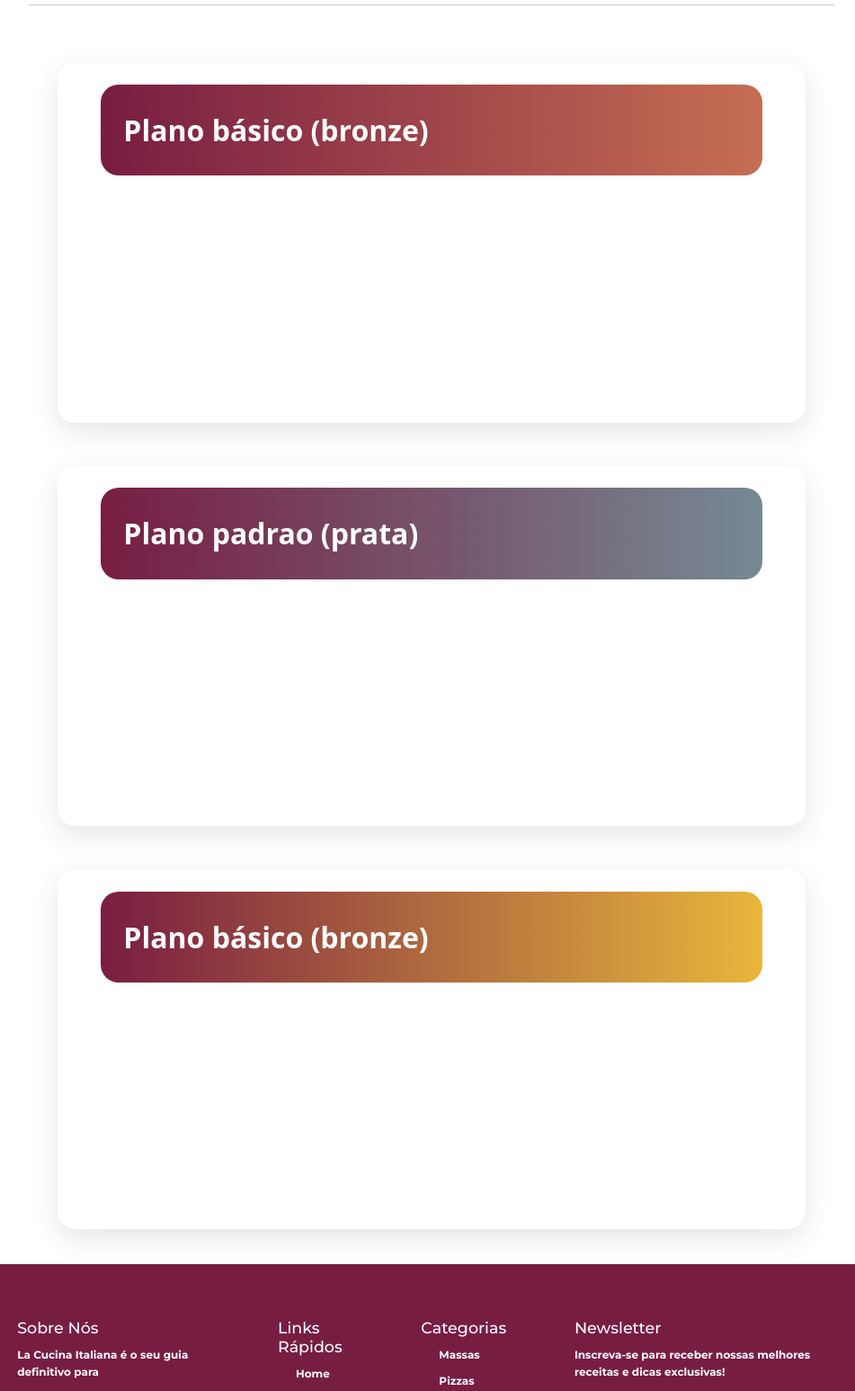
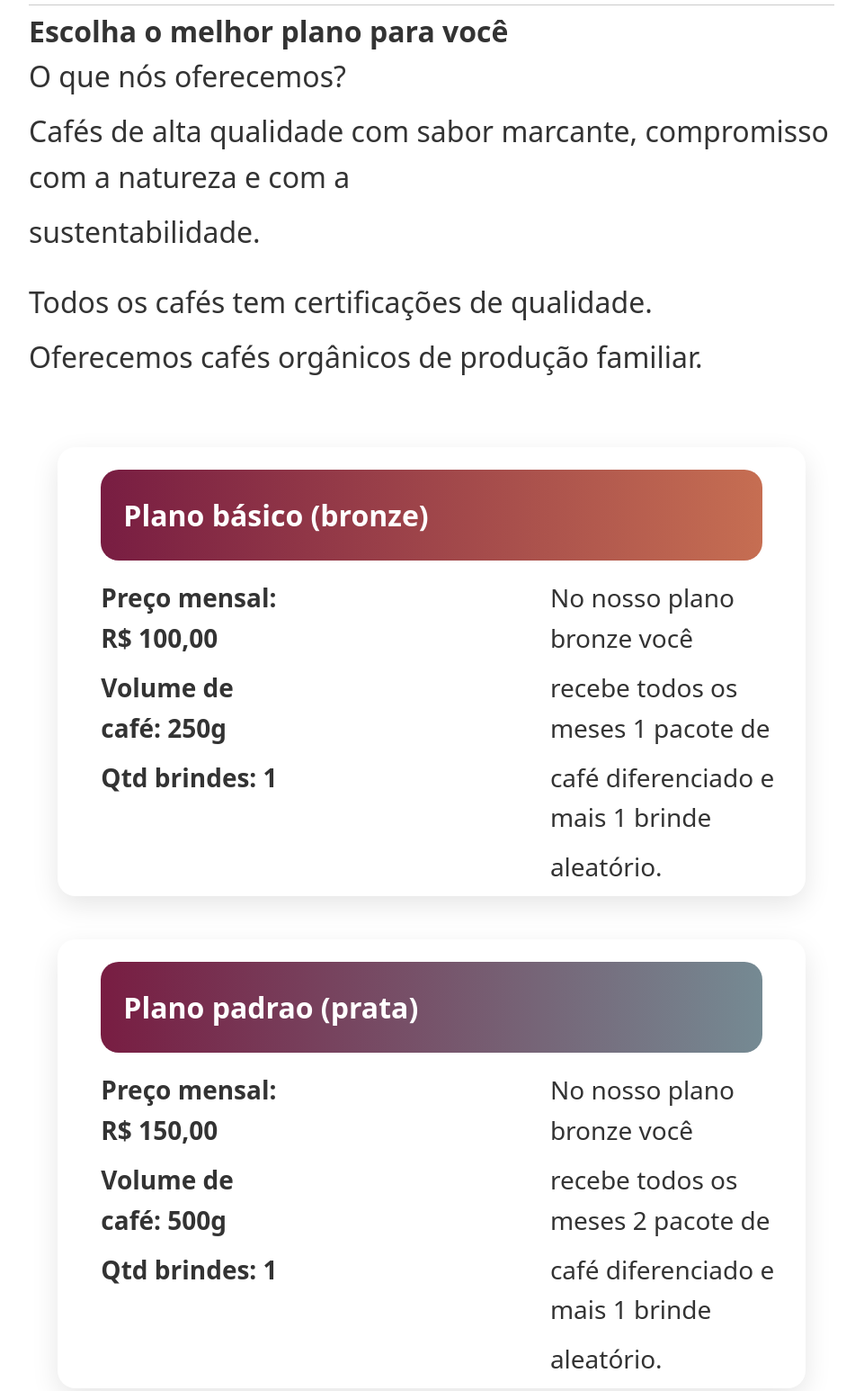
Before and after one commit to GabrielAndradeFerreira/ines_cafe, a plain HTML site: page html/tela_assinaturas.html in a window 1280 px wide. Shown: the part 200-1746 px from the top of the page at 90% size, without its empty margins (160-1111 px from the left). Drawn offline with nearby package versions, Linux system fonts and the light colour scheme.

Commit message:
Add files via upload
tela de assinaturas completa

```diff
--- a/css/page/tela_assinaturas.css
+++ b/css/page/tela_assinaturas.css
@@ -42,6 +42,28 @@ ul {
     margin-left: 15%;
     margin-right: 15%;
 }
+.text_title{
+    font-family: system-ui, -apple-system, BlinkMacSystemFont, 'Segoe UI', Roboto, Oxygen, Ubuntu, Cantarell, 'Open Sans', 'Helvetica Neue', sans-serif;
+    font-size: 32px;
+    font-weight: bolder;
+}
+.text_descricao_da_pagina p{
+    font-family: system-ui, -apple-system, BlinkMacSystemFont, 'Segoe UI', Roboto, Oxygen, Ubuntu, Cantarell, 'Open Sans', 'Helvetica Neue', sans-serif;
+    font-size:32px;
+    font-weight:400;
+}
+.text_detalhes_container{
+    font-family: system-ui, -apple-system, BlinkMacSystemFont, 'Segoe UI', Roboto, Oxygen, Ubuntu, Cantarell, 'Open Sans', 'Helvetica Neue', sans-serif;
+    font-size:28px;
+    font-weight:bold;
+    padding: auto;
+}
+.text_descricao_container{
+    font-family: system-ui, -apple-system, BlinkMacSystemFont, 'Segoe UI', Roboto, Oxygen, Ubuntu, Cantarell, 'Open Sans', 'Helvetica Neue', sans-serif;
+    font-size:28px;
+    font-weight: 400;
+    padding: auto;
+}
 .divisao_containers {
     display: flex;
     flex-direction: column;
@@ -54,6 +76,17 @@ ul {
     margin-top: 10px;
     margin-bottom: 30px;
     width: 100%;
+}
+.container{
+    display: flex;
+    flex-direction: column;
+    gap: 3px;
+}
+.conteudo_container{
+    display: flex;
+    gap: 300px;
+    margin-left: 5%;
+    margin-top: 2%;
 }
 .container_interno_plano_basico{
     display: flex;
--- a/html/tela_assinaturas.html
+++ b/html/tela_assinaturas.html
@@ -71,13 +71,39 @@
 <main>
     <div class="main-content">
         <hr class="divider">
+        <div class="divisao_containers">
+            <div>
+                <h3 class="text_title">Escolha o melhor plano para você</h3>
+                <div class="text_descricao_da_pagina">
+                    <p>O que nós oferecemos?</p>
+                    <p>Cafés de alta qualidade com sabor marcante, compromisso com a natureza e com a </p>
+                    <p>sustentabilidade.</p>
+                    <br>
+                    <p>Todos os cafés tem certificações de qualidade.</p>
+                    <p>Oferecemos cafés orgânicos de produção familiar.</p>
+                </div>
+            </div>
+        </div>
     </div>
     <div class="divisao_containers">
-        <div class="container">
+        <div class="container"><!--</div>_plano_basico">-->
             <div class="container_interno_plano_basico">
                 <div class="conteudo_container_interno_planos">
                     <text class="plano_basico">Plano básico (bronze)</text>
                     <button class="text_botao_plano_basico">ASSINAR</button>
+                </div>
+            </div>
+            <div class="conteudo_container">
+                <div class="text_detalhes_container">
+                    <p>Preço mensal: R$ 100,00</p>
+                    <p>Volume de café:  250g</p>
+                    <p>Qtd brindes:  1</p>
+                </div>
+                <div class="text_descricao_container">
+                    <p>No nosso plano bronze você </p>
+                    <p>recebe todos os meses 1 pacote de</p>
+                    <p>café diferenciado e mais 1 brinde</p>
+                    <p>aleatório.</p>
                 </div>
             </div>
         </div>
@@ -88,12 +114,38 @@
                     <button class="text_botao_plano_padrao">ASSINAR</button>
                 </div>
             </div>
+            <div class="conteudo_container">
+                <div class="text_detalhes_container">
+                    <p>Preço mensal: R$ 150,00</p>
+                    <p>Volume de café:  500g</p>
+                    <p>Qtd brindes:  1</p>
+                </div>
+                <div class="text_descricao_container">
+                    <p>No nosso plano bronze você </p>
+                    <p>recebe todos os meses 2 pacote de</p>
+                    <p>café diferenciado e mais 1 brinde</p>
+                    <p>aleatório.</p>
+                </div>
+            </div>
         </div>
         <div class="container">
             <div class="container_interno_plano_super">
                 <div class="conteudo_container_interno_planos">
                     <text class="plano_super">Plano básico (bronze)</text>
                     <button class="text_botao_plano_super">ASSINAR</button>
+                </div>
+            </div>
+            <div class="conteudo_container">
+                <div class="text_detalhes_container">
+                    <p>Preço mensal: R$ 250,00</p>
+                    <p>Volume de café:  750g</p>
+                    <p>Qtd brindes:  3</p>
+                </div>
+                <div class="text_descricao_container">
+                    <p>No nosso plano bronze você </p>
+                    <p>recebe todos os meses 3 pacote de</p>
+                    <p>café diferenciado e mais 3 brinde</p>
+                    <p>aleatório.</p>
                 </div>
             </div>
         </div>
```
